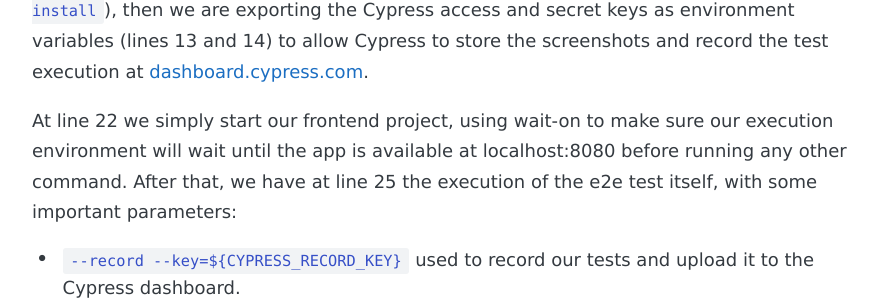
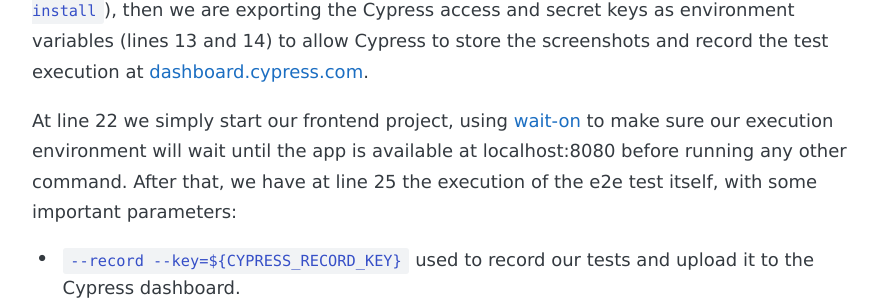
Before and after one commit to andreybleme/andreybleme.github.io, a Jekyll site: the page built from _posts/2020-11-28-running-cypress-end-to-end-tests-in-parallel-aws-codepipeline.markdown, in a window 1280 px wide and 900 px high, scrolled down 2630 px. Shown: the part 150-453 px from the top of the window, without its empty margins (194-1085 px from the left). Built offline with Jekyll 4.4.1, drawn with Linux system fonts in a browser that asks for light colours; nearby versions of some CDN libraries; some web fonts are replaced; comment, search, counter and statistics services are not loaded; some of the changed text lies outside the part shown.

Commit message:
Add missing link

```diff
--- a/_posts/2020-11-28-running-cypress-end-to-end-tests-in-parallel-aws-codepipeline.markdown
+++ b/_posts/2020-11-28-running-cypress-end-to-end-tests-in-parallel-aws-codepipeline.markdown
@@ -25,19 +25,19 @@ To invoke our pipeline, we will create an **AWS Cloudwatch** event that will wor
 
 Code pipeline is the AWS CI tool, it allows us to create flexible pipelines with many different steps. Here we will have a pipeline with two simple steps:
 
-**1.** Clone our Github repository
+**1.** Clone our Github repository.
 
-**2.** Run the Cypress e2e tests
+**2.** Run the Cypress e2e tests.
 
 Where the second step will be composed by the processes:
 
-**1.** Install the project dependencies
+**1.** Install the project dependencies.
 
-**2.** Authenticate Cypress into Cypress dashboard using its secret and access keys (this is required so we can check the test execution results at [dashboard.cypress.com](https://dashboard.cypress.io/) with video records and screenshots)
+**2.** Authenticate Cypress into Cypress dashboard using its secret and access keys (this is required so we can check the test execution results at [dashboard.cypress.com](https://dashboard.cypress.io/) with video records and screenshots).
 
-**3.** Startup the frontend application
+**3.** Startup the frontend application.
 
-**4.** Run the Cypress tests against it
+**4.** Run the Cypress tests against it.
 
 The cloud formation template to provision such a pipeline looks like this:
 
@@ -53,7 +53,7 @@ By giving a deeper look at the "EndToEndTests" Codebuild project at line E2EGrou
 
 Here we define the Node 12 runtime, install all the project dependencies (in this case it's installed with the `npm install -g typescript lerna`, but it could be anything like `maven install`), then we are exporting the Cypress access and secret keys as environment variables (lines 13 and 14) to allow Cypress to store the screenshots and record the test execution at [dashboard.cypress.com](https://dashboard.cypress.io/).
 
-At line 22 we simply start our frontend project, using wait-on to make sure our execution environment will wait until the app is available at localhost:8080 before running any other command. After that, we have at line 25 the execution of the e2e test itself, with some important parameters:
+At line 22 we simply start our frontend project, using [wait-on](https://github.com/jeffbski/wait-on) to make sure our execution environment will wait until the app is available at localhost:8080 before running any other command. After that, we have at line 25 the execution of the e2e test itself, with some important parameters:
 
 - `--record --key=${CYPRESS_RECORD_KEY}` used to record our tests and upload it to the Cypress dashboard.
 - `--parallel --browser electron` used to indicate our tests will run in parallel, in electron browser.
```
